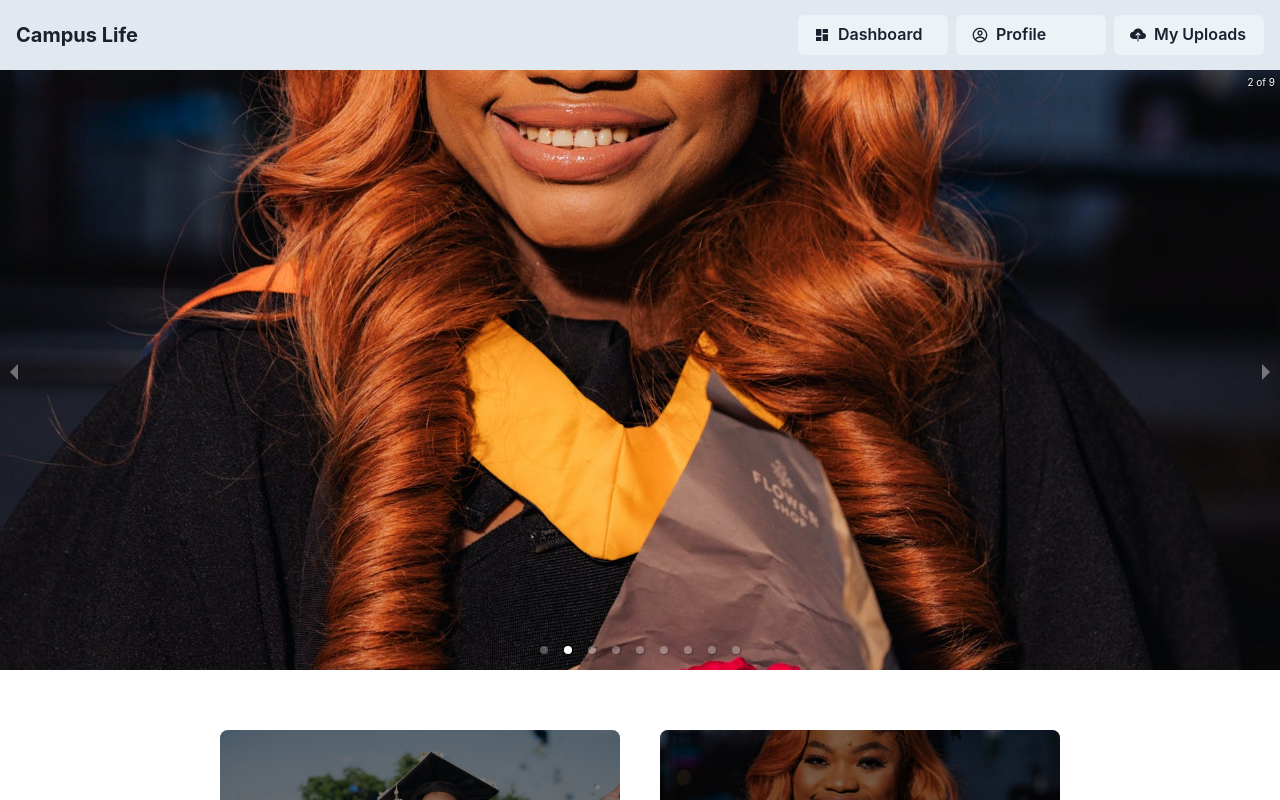
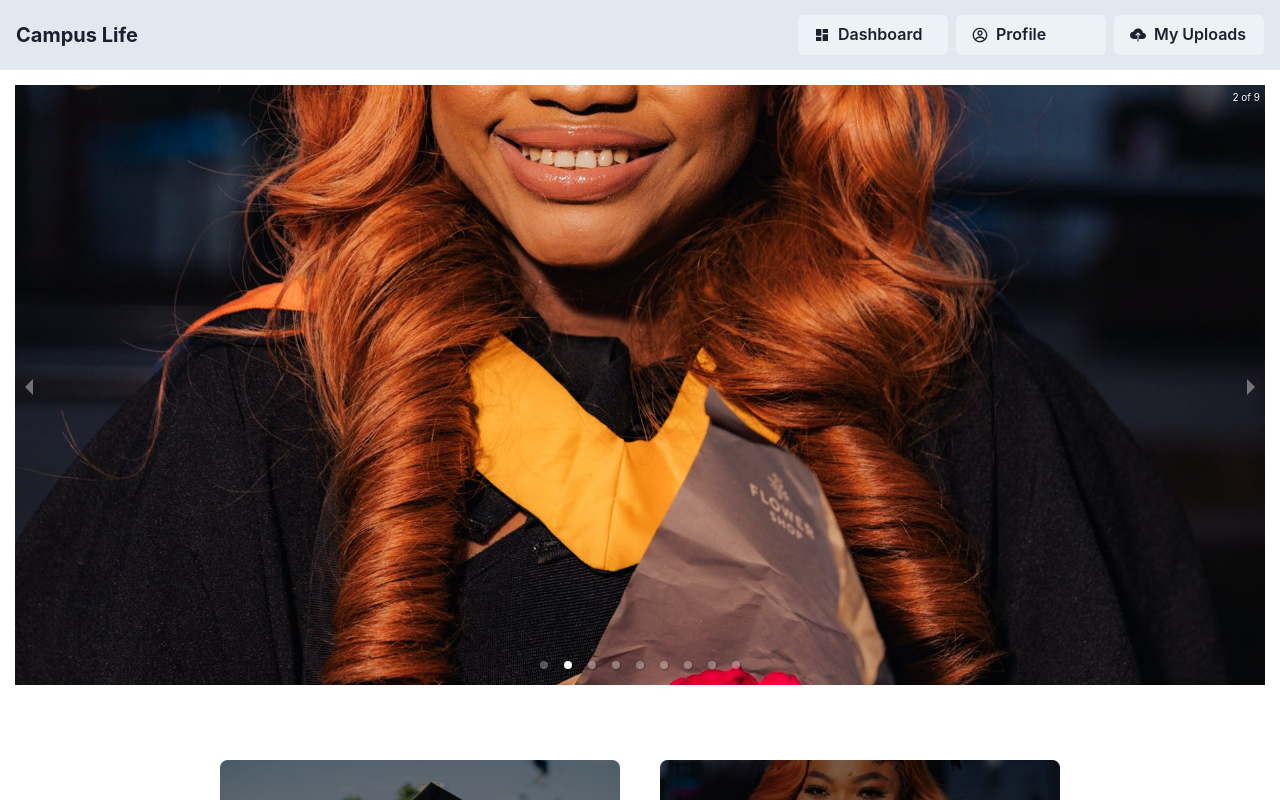
Before and after one commit to jahrulezfrancis/campus-life, a React (Vite) app: page /dashboard in a window 1280 px wide. Shown: the top 800 px of the page. Built offline with nearby package versions, Linux system fonts and the light colour scheme; no server answers.

Commit message:
Removing unused code

```diff
--- a/src/Components/Sections/Slider/Carousel.tsx
+++ b/src/Components/Sections/Slider/Carousel.tsx
@@ -14,8 +14,9 @@ import Image9 from "../../../assets/student2.jpeg"
 
 export default function HighlightCarousel() {
     return (
+        <Box padding={15}>
             <Carousel stopOnHover infiniteLoop width="100%" autoPlay>
-            <Box>
+                <Box >
                     <Image objectFit="cover" h="600px" src={Image1} />
                     {/* <p className="legend">Memories from year one</p> */}
                 </Box>
@@ -52,5 +53,6 @@ export default function HighlightCarousel() {
                     {/* <p className="legend">Highlights from year five</p> */}
                 </Box>
             </Carousel>
+        </Box>
     );
 }
```
Lines whose indentation alone changed are shown as unchanged.
